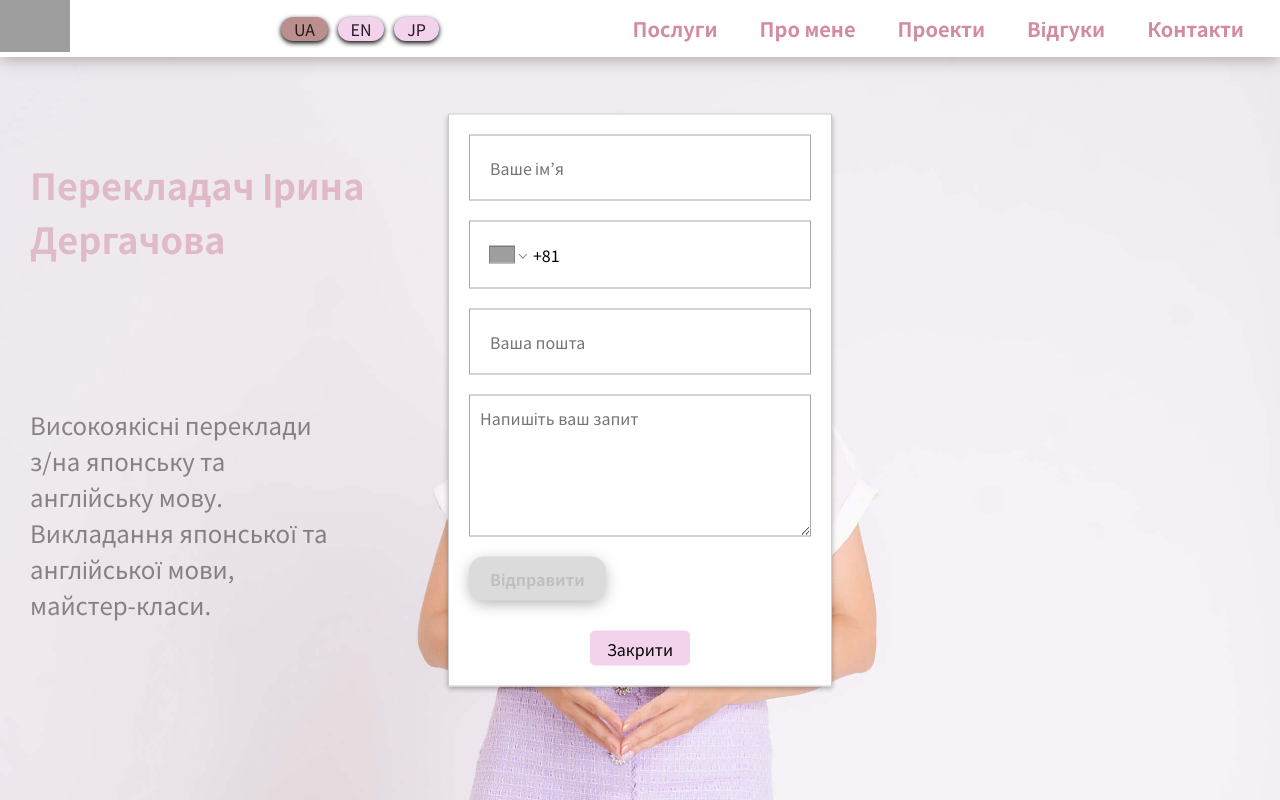
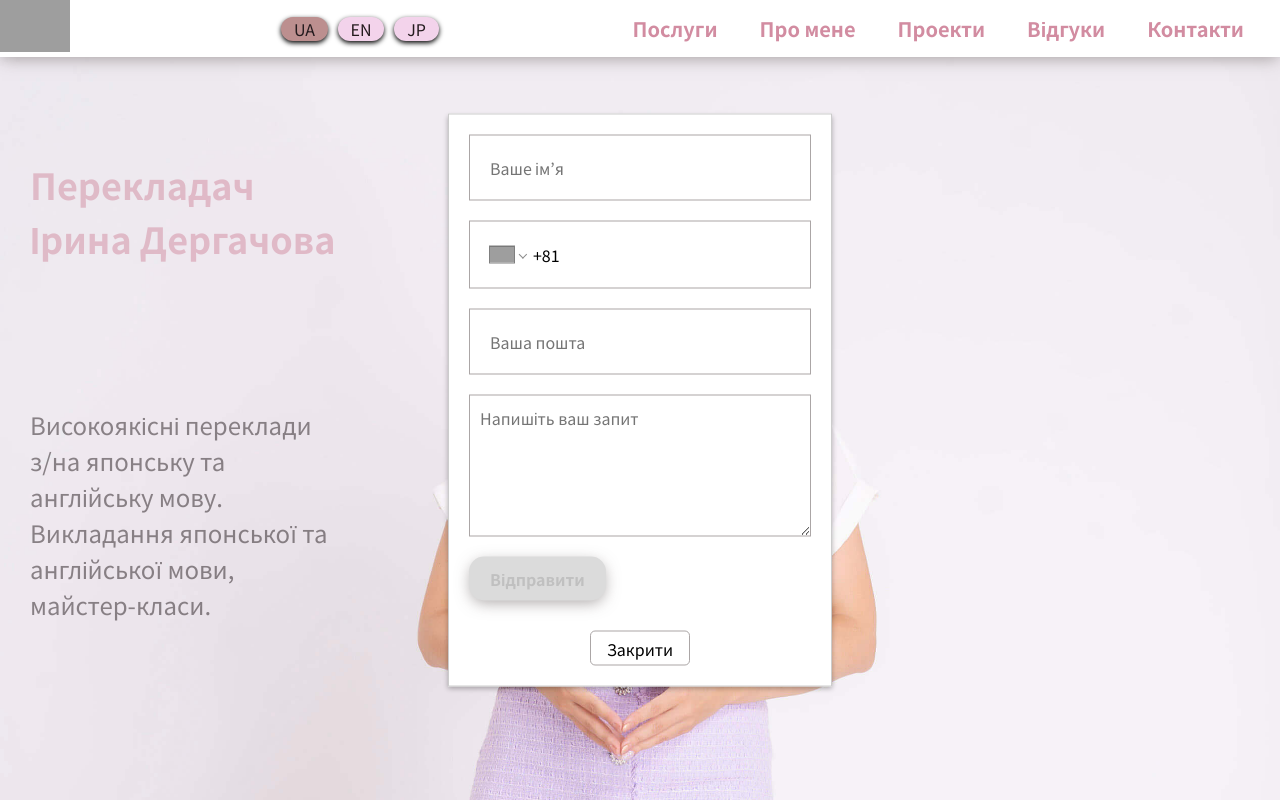
Before and after one commit to vivinohradova/translator-irina, a React (Create React App) app: page / in a window 1280 px wide. Both pictures are taken after a click on the button "Reservation or inquiry". Shown: the top 800 px of the page. Built offline with nearby package versions, Linux system fonts and the light colour scheme; grey boxes are pictures that could not be loaded.

Commit message:
popup button

```diff
--- a/src/components/Main/Main.module.scss
+++ b/src/components/Main/Main.module.scss
@@ -15,7 +15,7 @@ main {
     .title {
       position: absolute;
       top: 100px;
-      width: 390px;
+      width: 320px;
       font-size: $fz46;
       font-weight: $Bold;
       color: $MainColor;
--- a/src/components/Popup/Popup.jsx
+++ b/src/components/Popup/Popup.jsx
@@ -1,7 +1,10 @@
 import styles from "./Popup.module.scss";
 import Form from "../Form/Form";
+import { useTranslation } from "react-i18next";
 
 const Popup = ({ isPopupOpen, togglePopup }) => {
+  const { t } = useTranslation();
+
   return (
     <>
       <div className={styles.popupContainer}>
@@ -10,7 +13,7 @@ const Popup = ({ isPopupOpen, togglePopup }) => {
             <div className={styles.popupContent}>
               <Form />
               <button className={styles.buttonClose} onClick={togglePopup}>
-                Закрити
+                {t("close")}
               </button>
             </div>
           </div>
--- a/src/components/Popup/Popup.module.scss
+++ b/src/components/Popup/Popup.module.scss
@@ -5,20 +5,20 @@
   text-align: center;
 
   .buttonClose {
-    border: none;
+    border: 1px solid $Grey;
     border-radius: 5px;
-    background: $BackgroundPink;
+    background: none;
     width: 100px;
     height: 35px;
-    transition: all 0.4s ease;
+    transition: all 0.1s ease;
 
     &:hover {
       cursor: pointer;
-      background: #ddadaf;
+      scale: 1.1;
     }
 
     &:active {
-      background: $ActiveColor;
+      opacity: 0.5;
     }
   }
 
--- a/src/i18n.js
+++ b/src/i18n.js
@@ -19,6 +19,8 @@ i18n
           menuReviews: "Відгуки",
           menuContact: "Контакти",
           menuProjects: "Проекти",
+
+          close: "Закрити",
 
           mainName: "Перекладач Ірина Дергачова",
           mainText:
@@ -133,6 +135,8 @@ i18n
           menuContact: "Contact",
           menuProjects: "Projects",
 
+          close: "Close",
+
           mainName: "Translator and Interpreter Iryna Derhachova",
           mainText:
             "High quality translation from Japanese to English and communication",
@@ -246,6 +250,8 @@ i18n
           menuContact: "ご予約",
           menuProjects: "プロジェクト",
 
+          close: "近い",
+
           mainName: "翻訳者及び通訳者 イリーナ・デルガチョワ",
           mainText:
             "高品質のウクライナ語から日本語へ、日本語からウクライナ語への通訳や翻訳、または英語、ロシア語の通訳や翻訳を格安で提供しております。",
```
